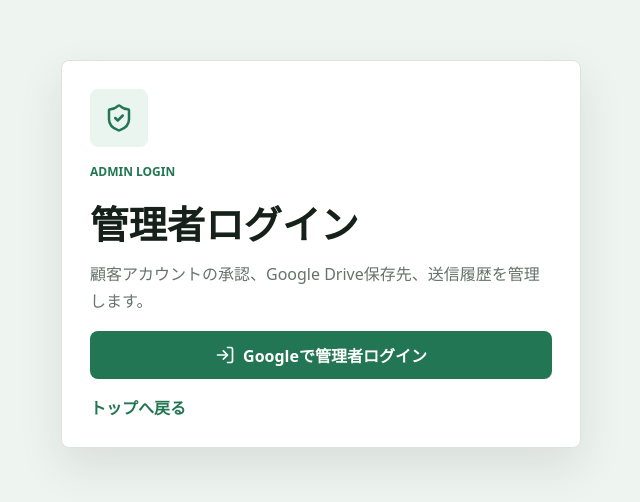
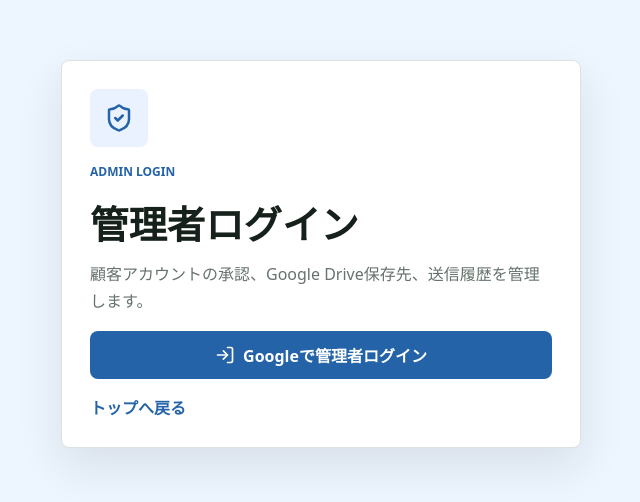
Before and after one commit to yoshitsugusasahara-a11y/bookkeeping-doc-collector, a Next.js app: page /admin/login in a window 1280 px wide. Shown: the part 146-648 px from the top of the page, without its empty margins (319-959 px from the left). Built offline with nearby package versions, Linux system fonts and the light colour scheme.

Commit message:
Change admin theme to blue

```diff
--- a/app/styles.css
+++ b/app/styles.css
@@ -8,6 +8,10 @@
   --green: #237653;
   --blue: #315f9c;
   --soft-blue: #e9f1fb;
+  --admin-blue: #2563a8;
+  --admin-soft-blue: #eaf2ff;
+  --admin-navy: #10243d;
+  --admin-sidebar-text: #dbeafe;
   --yellow: #7a5a16;
   --soft-yellow: #fbf2d8;
   --shadow: 0 18px 45px rgba(28, 38, 32, 0.1);
@@ -424,13 +428,16 @@
 }
 
 .admin-shell {
+  --green: var(--admin-blue);
+  --soft-green: var(--admin-soft-blue);
+  --shadow: 0 18px 45px rgba(22, 56, 100, 0.11);
   display: grid;
   grid-template-columns: 280px minmax(0, 1fr);
   min-height: 100vh;
 }
 
 .sidebar {
-  background: #16261e;
+  background: var(--admin-navy);
   color: #fff;
   display: flex;
   flex-direction: column;
@@ -440,7 +447,7 @@
 }
 
 .sidebar .eyebrow {
-  color: #95d8b5;
+  color: #93c5fd;
 }
 
 .sidebar h1 {
@@ -472,7 +479,7 @@
   background: rgba(255, 255, 255, 0.08);
   border: 1px solid rgba(255, 255, 255, 0.12);
   border-radius: 8px;
-  color: #d7e6dc;
+  color: var(--admin-sidebar-text);
   display: grid;
   gap: 8px;
   line-height: 1.7;
@@ -492,6 +499,9 @@
 }
 
 .admin-detail-shell {
+  --green: var(--admin-blue);
+  --soft-green: var(--admin-soft-blue);
+  --shadow: 0 18px 45px rgba(22, 56, 100, 0.11);
   margin: 0 auto;
   max-width: 980px;
   min-height: 100vh;
@@ -571,7 +581,7 @@
 }
 
 .table-head {
-  background: #eef4f0;
+  background: #edf5ff;
   color: var(--muted);
   font-size: 0.82rem;
   font-weight: 800;
@@ -659,7 +669,9 @@
 }
 
 .auth-shell.admin-auth {
-  background: #eef4f0;
+  --green: var(--admin-blue);
+  --soft-green: var(--admin-soft-blue);
+  background: #edf5ff;
 }
 
 .auth-panel {
```
